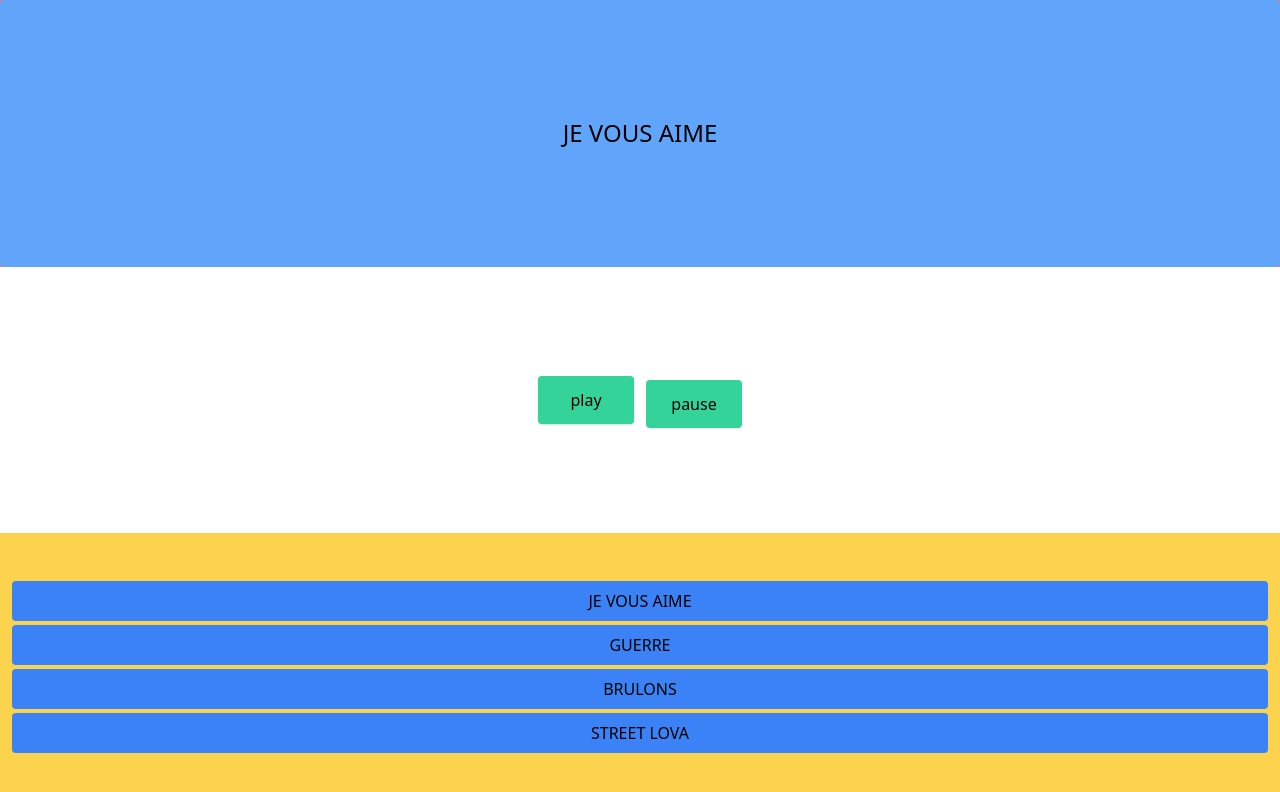
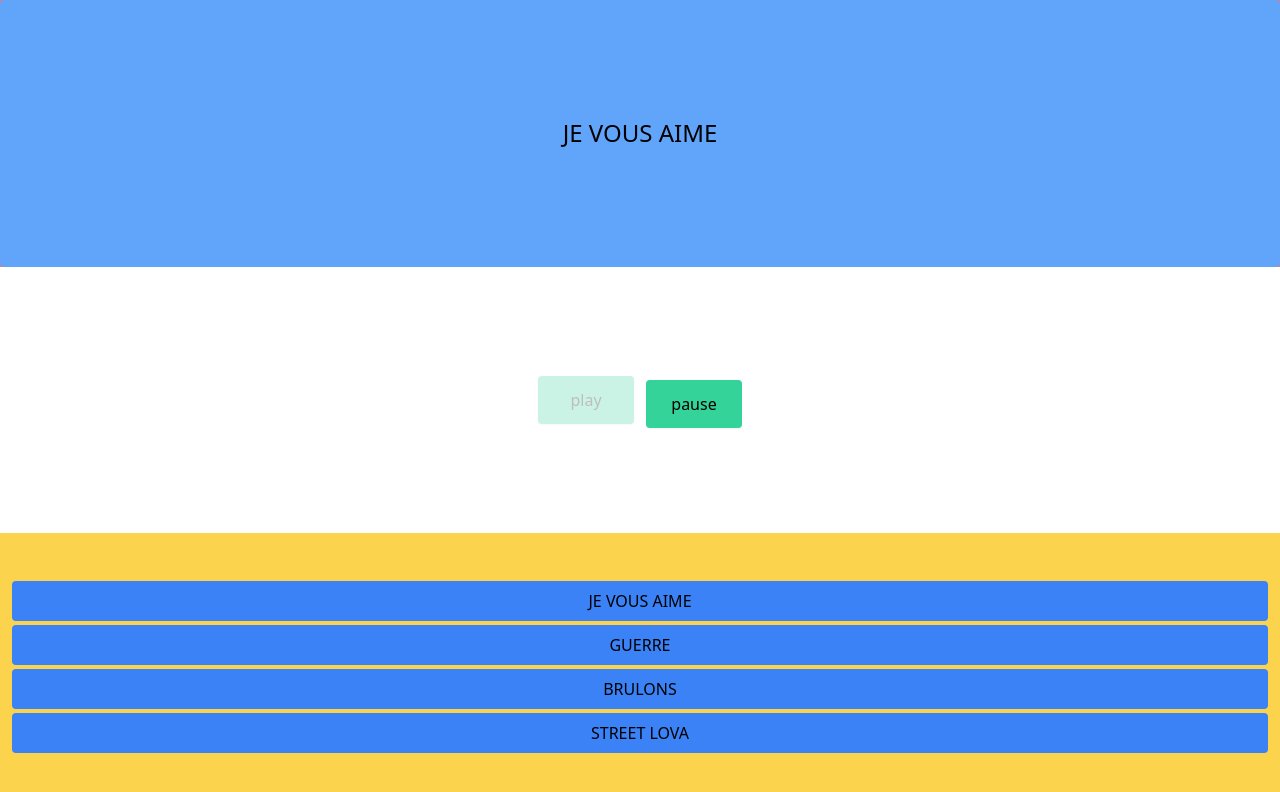
Before and after one commit to Rookieleader1/lamouralenvers_website, a React (Create React App) app: page / in a window 1280 px wide. Shown: the top 792 px of the page. Built offline with nearby package versions, Linux system fonts and the light colour scheme.

Commit message:
- trying to prevent app from crashing with user pressing play on first load

```diff
--- a/src/Components/AudioPlayer.js
+++ b/src/Components/AudioPlayer.js
@@ -1,14 +1,15 @@
 import { playlist } from "../globals";
-import { useState } from "react";
+import { useState, useEffect } from "react";
 import { Playlist } from "./Playlist";
 import useAudioPlayer from "../hooks/useAudioPlayer";
 
-const FancyBtn = ({ onClick, isOn, ...props }) => {
+const FancyBtn = ({ onClick, isOn, disabled, ...props }) => {
   return (
     <button
-      className={`bg-green-400 p-3 rounded mr-3 last:mr-0 w-24 ${
-        isOn ? "mt-2 shadow-sm " : "shadow"
-      }`}
+      disabled={disabled}
+      className={`bg-green-400 p-3 rounded mr-3 last:mr-0 w-24
+      ${isOn ? "mt-2 shadow-sm " : "shadow "}
+      ${disabled ? "opacity-25" : ""}`}
       onClick={onClick}
     >
       {props.children}
@@ -16,8 +17,8 @@ const FancyBtn = ({ onClick, isOn, ...props }) => {
   );
 };
 
-const PlayBtn = ({ handleClick, isOn }) => (
-  <FancyBtn onClick={handleClick} isOn={isOn}>
+const PlayBtn = ({ handleClick, isOn, disabled }) => (
+  <FancyBtn onClick={handleClick} isOn={isOn} disabled={disabled}>
     play
   </FancyBtn>
 );
@@ -38,9 +39,13 @@ const PauseBtn = ({ handleClick, isOn }) => (
 //   <FancyBtn onClick={() => setCommand()}>Rewind</FancyBtn>
 // );
 
-const Controls = ({ setPlaying, playing }) => (
+const Controls = ({ setPlaying, playing, canPlay }) => (
   <div className="flex flex-1 items-center justify-center py-3 bg-white">
-    <PlayBtn handleClick={() => setPlaying(true)} isOn={playing} />
+    <PlayBtn
+      handleClick={() => setPlaying(true)}
+      isOn={playing}
+      disabled={!canPlay}
+    />
     <PauseBtn handleClick={() => setPlaying(false)} isOn={!playing} />
     {/*<StopBtn setCommand={setCommand} />*/}
     {/*<FastForwardBtn setCommand={setCommand} />*/}
@@ -56,13 +61,13 @@ const SongInfos = ({ playingTrack }) => (
 
 const AudioPlayer = () => {
   const [playingTrack, setPlayingTrack] = useState(playlist[0]);
-  const { playing, setPlaying } = useAudioPlayer();
+  const { playing, setPlaying, canPlay } = useAudioPlayer();
 
   return (
     <div className="flex flex-col bg-red-400 m-auto h-screen">
       <audio id="audio" src={playingTrack?.url} autoPlay={false} />
       <SongInfos playingTrack={playingTrack} />
-      <Controls setPlaying={setPlaying} playing={playing} />
+      <Controls setPlaying={setPlaying} playing={playing} canPlay={canPlay} />
       <Playlist setPlayingTrack={setPlayingTrack} />
     </div>
   );
--- a/src/hooks/useAudioPlayer.js
+++ b/src/hooks/useAudioPlayer.js
@@ -5,10 +5,10 @@ function useAudioPlayer() {
   const [curTime, setCurTime] = useState();
   const [playing, setPlaying] = useState(false);
   const [clickedTime, setClickedTime] = useState();
+  const [canPlay, setCanPlay] = useState(false);
 
   useEffect(() => {
     const audio = document.getElementById("audio");
-
     // state setters wrappers
     const setAudioData = () => {
       setDuration(audio.duration);
@@ -21,6 +21,8 @@ function useAudioPlayer() {
     audio.addEventListener("loadeddata", setAudioData);
 
     audio.addEventListener("timeupdate", setAudioTime);
+
+    audio.addEventListener("canplay", () => setCanPlay(true));
 
     // React state listeners: update DOM on React state changes
     playing ? audio.play() : audio.pause();
@@ -43,6 +45,7 @@ function useAudioPlayer() {
     playing,
     setPlaying,
     setClickedTime,
+    canPlay,
   };
 }
 
```
Also changed, not shown: 1 other file (tests, documents, lock files or other folders).
